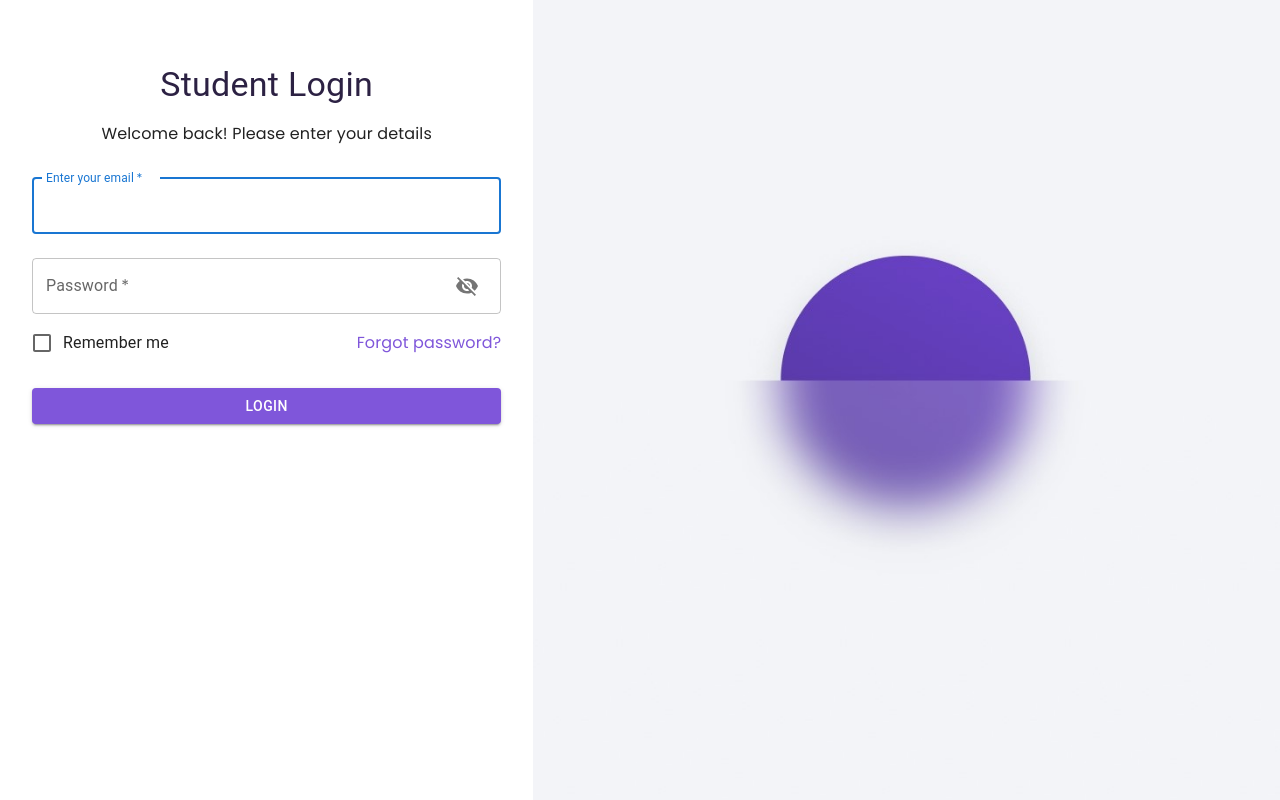
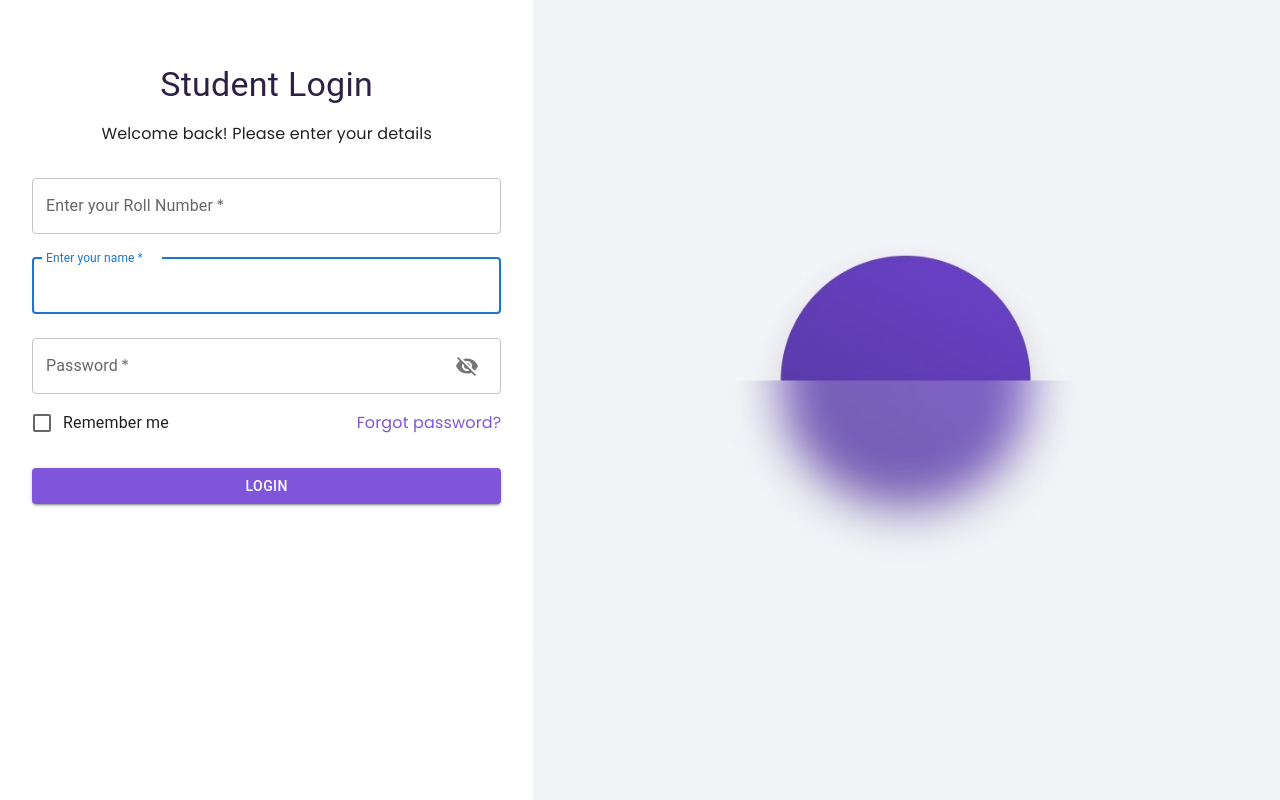
Before and after one commit to Utkarsh13-ray/college-management, a React (Create React App) app in the folder frontend/: page /Studentlogin in a window 1280 px wide. Built offline with nearby package versions, Linux system fonts and the light colour scheme.

Commit message:
Update LoginPage.js

```diff
--- a/frontend/src/pages/LoginPage.js
+++ b/frontend/src/pages/LoginPage.js
@@ -26,12 +26,25 @@ const LoginPage = ({ role }) => {
 
     const [emailError, setEmailError] = useState(false);
     const [passwordError, setPasswordError] = useState(false);
-
+    const [rollNumberError, setRollNumberError] = useState(false);
+    const [studentNameError, setStudentNameError] = useState(false);
     const handleSubmit = (event) => {
         event.preventDefault();
 
         if (role === "Student") {
-          //
+            const rollNum = event.target.rollNumber.value;
+            const studentName = event.target.studentName.value;
+            const password = event.target.password.value;
+
+            if (!rollNum || !studentName || !password) {
+                if (!rollNum) setRollNumberError(true);
+                if (!studentName) setStudentNameError(true);
+                if (!password) setPasswordError(true);
+                return;
+            }
+            const fields = { rollNum, studentName, password }
+            setLoader(true)
+            dispatch(loginUser(fields, role))
         }
 
         else {
@@ -54,6 +67,8 @@ const LoginPage = ({ role }) => {
         const { name } = event.target;
         if (name === 'email') setEmailError(false);
         if (name === 'password') setPasswordError(false);
+        if (name === 'rollNumber') setRollNumberError(false);
+        if (name === 'studentName') setStudentNameError(false);
     };
 
 
@@ -64,7 +79,7 @@ const LoginPage = ({ role }) => {
                 navigate('/Admin/dashboard');
             }
             else if (currentRole === 'Student') {
-               //
+                navigate('/Student/dashboard');
             } else if (currentRole === 'Teacher') {
                 navigate('/Teacher/dashboard');
             }
@@ -103,8 +118,37 @@ const LoginPage = ({ role }) => {
                             Welcome back! Please enter your details
                         </Typography>
                         <Box component="form" noValidate onSubmit={handleSubmit} sx={{ mt: 2 }}>
-
-                                <TextField
+                        {role === "Student" ? (
+                                <>
+                                    <TextField
+                                        margin="normal"
+                                        required
+                                        fullWidth
+                                        id="rollNumber"
+                                        label="Enter your Roll Number"
+                                        name="rollNumber"
+                                        autoComplete="off"
+                                        type="number"
+                                        autoFocus
+                                        error={rollNumberError}
+                                        helperText={rollNumberError && 'Roll Number is required'}
+                                        onChange={handleInputChange}
+                                    />
+                                    <TextField
+                                        margin="normal"
+                                        required
+                                        fullWidth
+                                        id="studentName"
+                                        label="Enter your name"
+                                        name="studentName"
+                                        autoComplete="name"
+                                        autoFocus
+                                        error={studentNameError}
+                                        helperText={studentNameError && 'Name is required'}
+                                        onChange={handleInputChange}
+                                    />
+                                </>
+                                ):(<TextField
                                     margin="normal"
                                     required
                                     fullWidth
@@ -117,7 +161,7 @@ const LoginPage = ({ role }) => {
                                     helperText={emailError && 'Email is required'}
                                     onChange={handleInputChange}
                                 />
-
+                        )}
                             <TextField
                                 margin="normal"
                                 required
```
